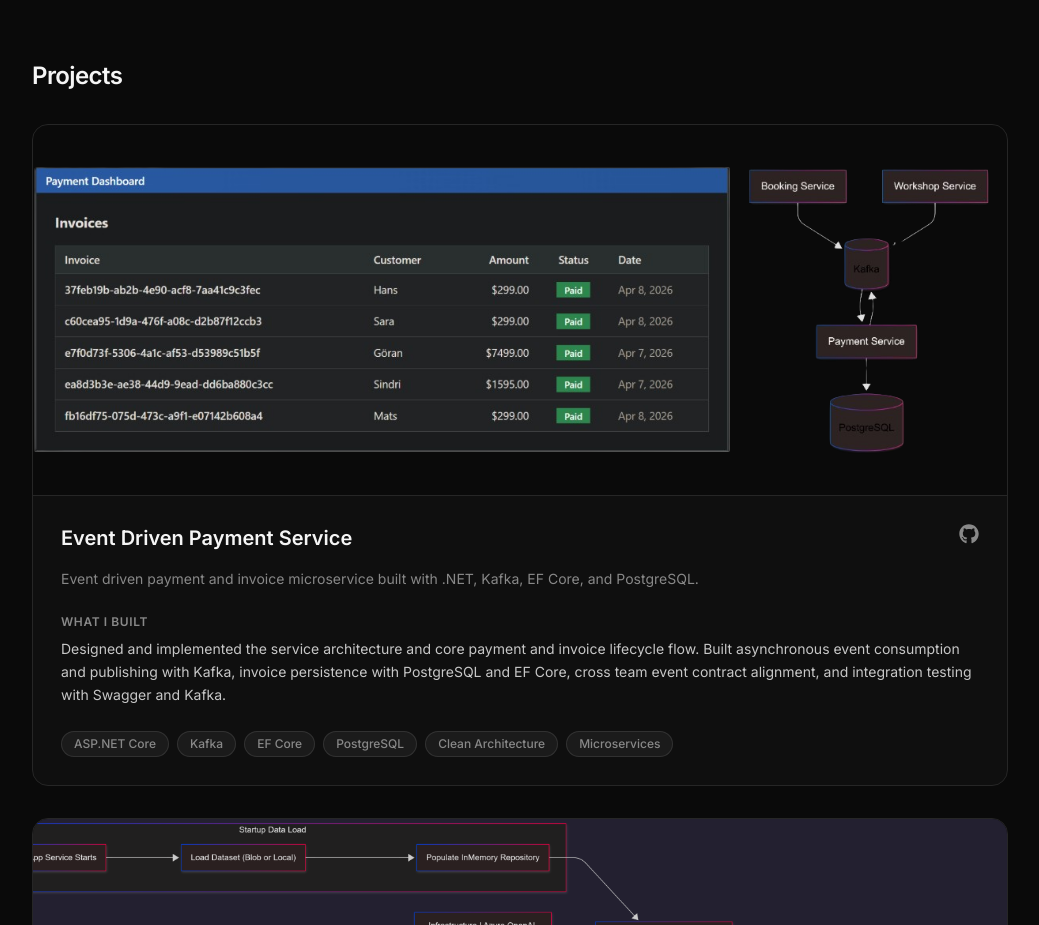
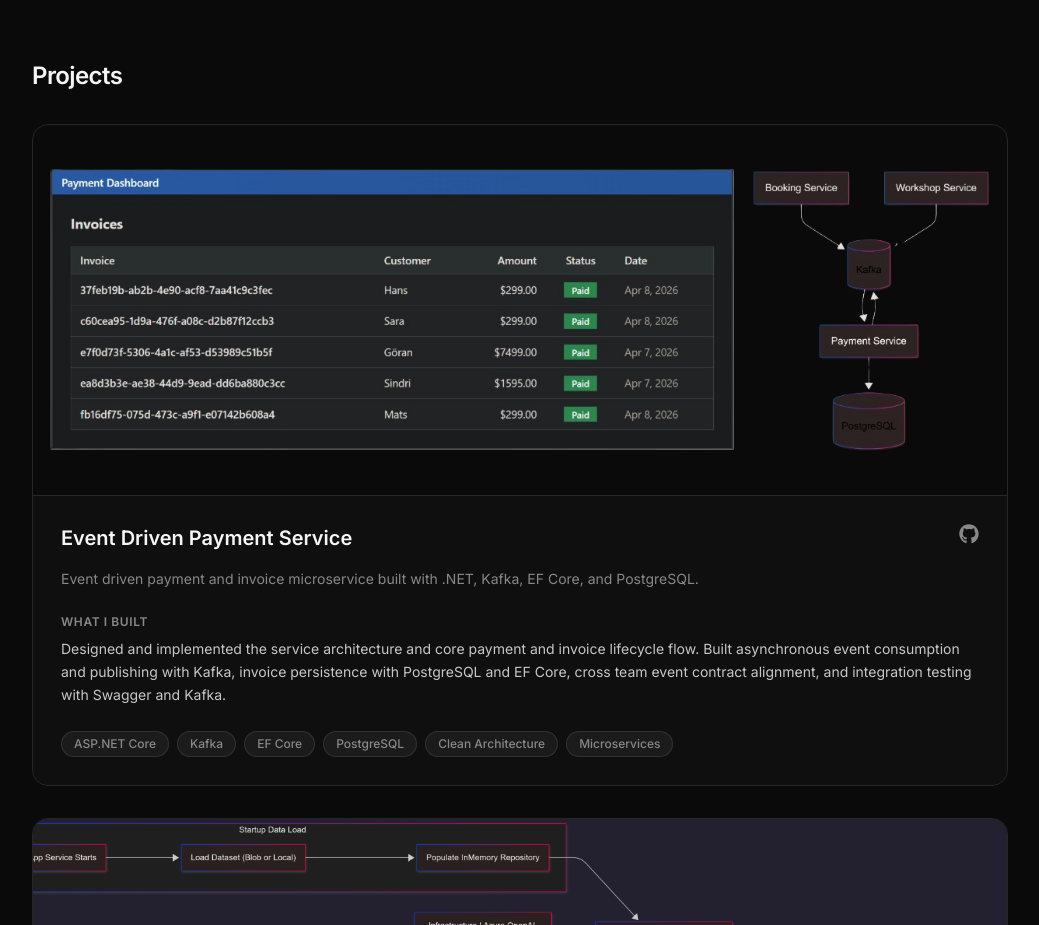
Before and after one commit to johanjaners/johan-portfolio, a React (Vite) app: page / in a window 1280 px wide. Shown: the part 1880-2805 px from the top of the page, without its empty margins (120-1159 px from the left). Built offline with nearby package versions, Linux system fonts and the light colour scheme.

Commit message:
feat: add thumbnailPaddingLeft prop to ProjectCard for customizable padding

```diff
--- a/src/App.tsx
+++ b/src/App.tsx
@@ -67,7 +67,8 @@ const ProjectCard = ({
   tech,
   github,
   live,
-  thumbnailFit = "cover"
+  thumbnailFit = "cover",
+  thumbnailPaddingLeft = ""
 }: {
   name: string;
   image: string;
@@ -77,6 +78,7 @@ const ProjectCard = ({
   github: string;
   live?: string;
   thumbnailFit?: "cover" | "contain";
+  thumbnailPaddingLeft?: string;
 }) => (
   <motion.div
     initial={{ opacity: 0, y: 20 }}
@@ -89,7 +91,7 @@ const ProjectCard = ({
         href={live || github}
         target="_blank"
         rel="noopener noreferrer"
-        className="project-thumb-wrap block"
+        className={`project-thumb-wrap block ${thumbnailPaddingLeft}`}
         aria-label={`Open ${live ? "live site" : "repository"} for ${name}`}
       >
         <img
@@ -100,7 +102,7 @@ const ProjectCard = ({
         />
       </a>
     ) : (
-      <div className="project-thumb-wrap block">
+      <div className={`project-thumb-wrap block ${thumbnailPaddingLeft}`}>
         <img
           src={image}
           alt={`${name} project preview`}
@@ -366,6 +368,7 @@ export default function App() {
               tech={["ASP.NET Core", "Kafka", "EF Core", "PostgreSQL", "Clean Architecture", "Microservices"]}
               github={LINKS.projects.paymentServiceGithub}
               thumbnailFit="contain"
+              thumbnailPaddingLeft="pl-4"
             />
             <ProjectCard
               name="Recipe Search API"
```
